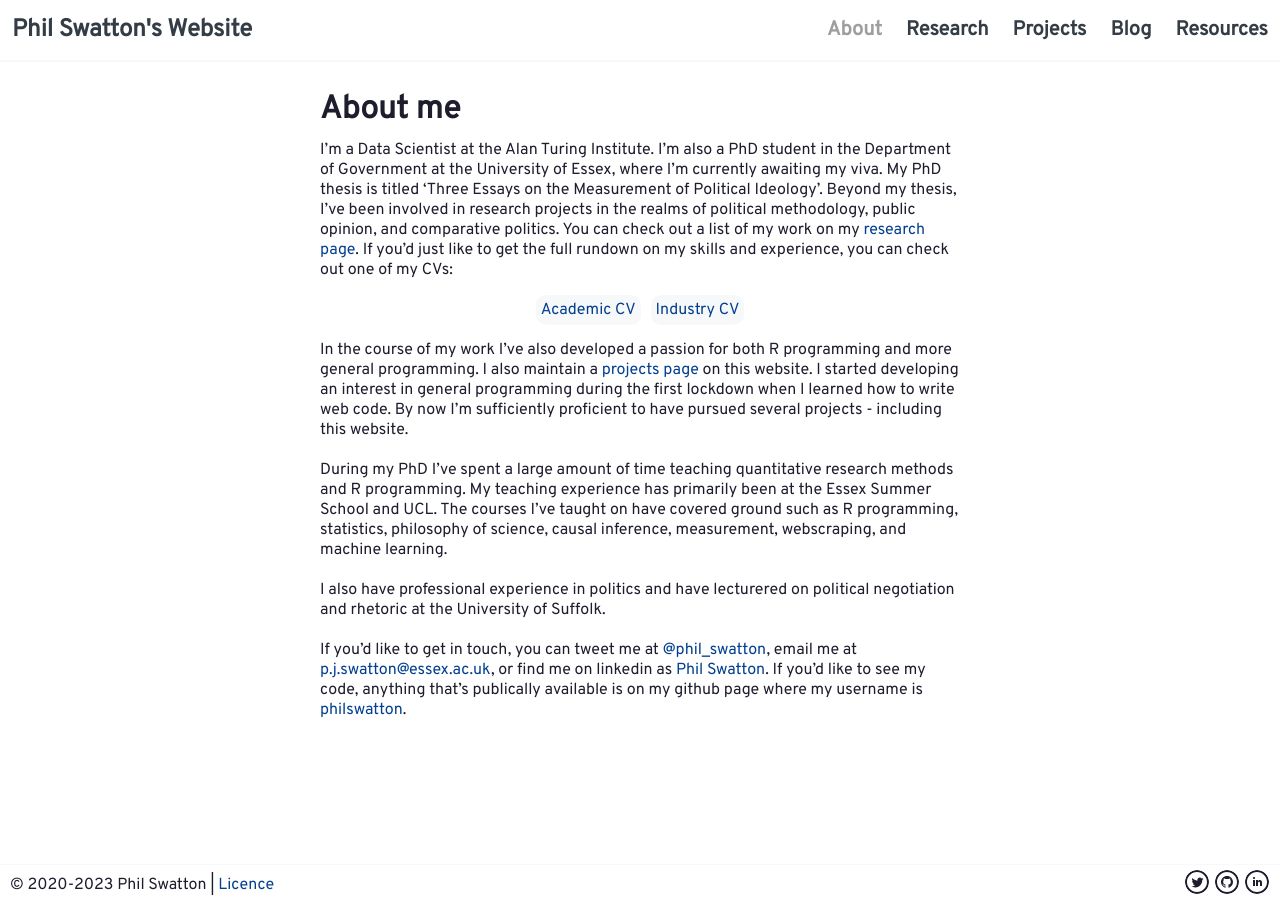
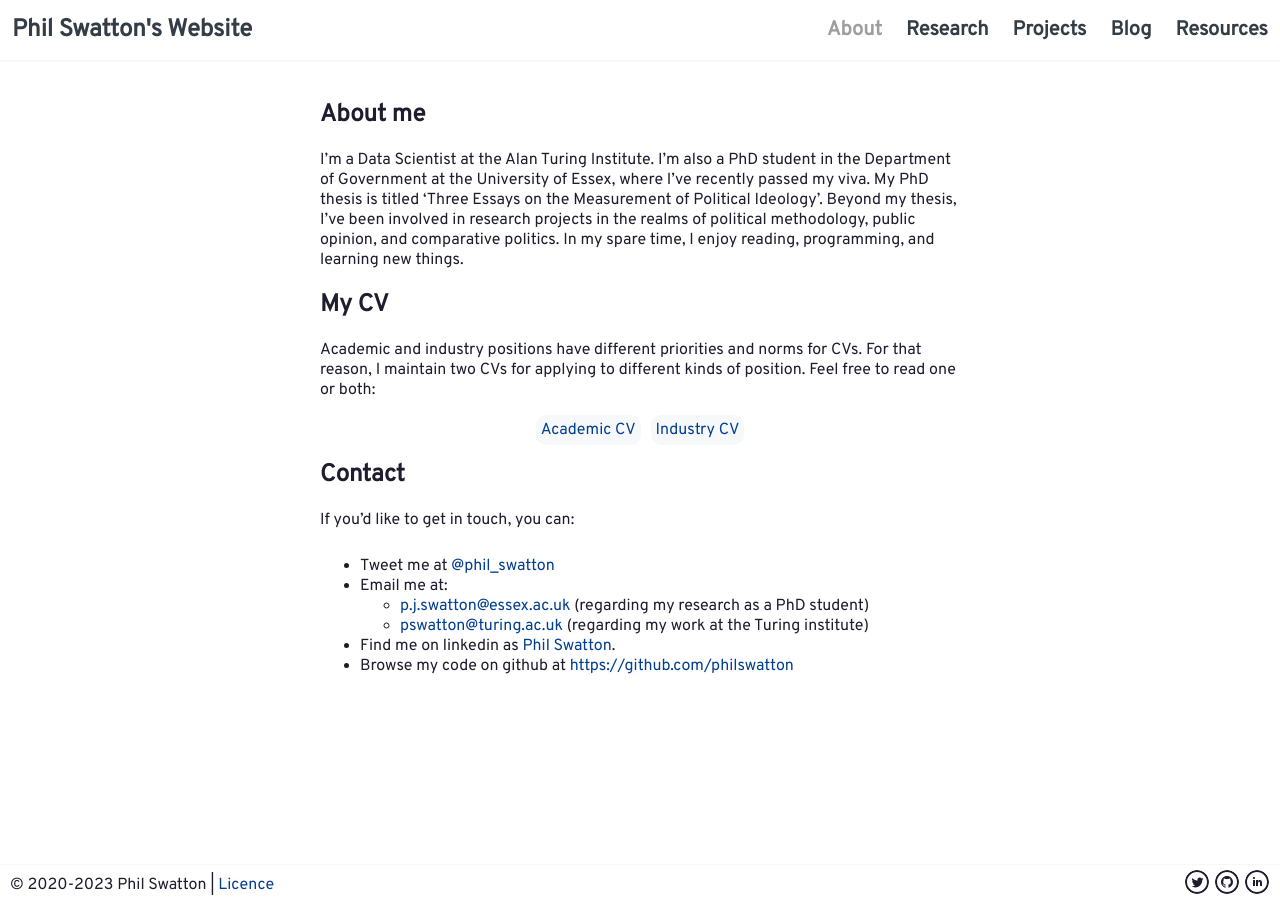
Before and after one commit to philswatton/philswatton.github.io, a Jekyll site: the page built from about.md, in a window 1280 px wide. Built offline with Jekyll 4.4.1, drawn with Linux system fonts in a browser that asks for light colours.

Commit message:
updated about page

```diff
--- a/about.md
+++ b/about.md
@@ -3,21 +3,26 @@ layout: default
 title: interests
 ---
 
-# About me
+## About me
 
-I'm a Data Scientist at the Alan Turing Institute. I'm also a PhD student in the Department of Government at the University of Essex, where I'm currently awaiting my viva. My PhD thesis is titled 'Three Essays on the Measurement of Political Ideology'. Beyond my thesis, I've been involved in research projects in the realms of political methodology, public opinion, and comparative politics. You can check out a list of my work on my [research page](/research)<!--, or a description of my interests on my [interests page](/interests)-->. If you'd just like to get the full rundown on my skills and experience, you can check out one of my CVs:
+I'm a Data Scientist at the Alan Turing Institute. I'm also a PhD student in the Department of Government at the University of Essex, where I've recently passed my viva. My PhD thesis is titled 'Three Essays on the Measurement of Political Ideology'. Beyond my thesis, I've been involved in research projects in the realms of political methodology, public opinion, and comparative politics. In my spare time, I enjoy reading, programming, and learning new things.
+
+## My CV
+
+Academic and industry positions have different priorities and norms for CVs. For that reason, I maintain two CVs for applying to different kinds of position. Feel free to read one or both:
 
 <div class="cv-div">
     <a href="Phil_Swatton_Academic_CV.pdf">Academic CV</a>
     <a href="Phil_Swatton_Industry_CV.pdf">Industry CV</a>
 </div>
 
-In the course of my work I've also developed a passion for both R programming and more general programming. I also maintain a [projects page](/projects) on this website. I started developing an interest in general programming during the first lockdown when I learned how to write web code. By now I'm sufficiently proficient to have pursued several projects - including this website.
+## Contact
 
-During my PhD I've spent a large amount of time teaching quantitative research methods and R programming. My teaching experience has primarily been at the Essex Summer School and UCL. The courses I've taught on have covered ground such as R programming, statistics, philosophy of science, causal inference, measurement, webscraping, and machine learning.
+If you'd like to get in touch, you can:
 
-I also have professional experience in politics and have lecturered on political negotiation and rhetoric at the University of Suffolk.
-
-If you'd like to get in touch, you can tweet me at [@phil_swatton](https://twitter.com/phil_swatton), email me at [p.j.swatton@essex.ac.uk](mailto:p.j.swatton@essex.ac.uk), or find me on linkedin as [Phil Swatton](https://www.linkedin.com/in/philswatton/). If you'd like to see my code, anything that's publically available is on my github page where my username is [philswatton](https://github.com/philswatton).
-
-<!-- on research gate as [Philip Swatton](https://www.researchgate.net/profile/Philip-Swatton) -->
+- Tweet me at [@phil_swatton](https://twitter.com/phil_swatton)
+- Email me at:
+  - [p.j.swatton@essex.ac.uk](mailto:p.j.swatton@essex.ac.uk) (regarding my research as a PhD student)
+  - [pswatton@turing.ac.uk](pswatton@turing.ac.uk) (regarding my work at the Turing institute)
+- Find me on linkedin as [Phil Swatton](https://www.linkedin.com/in/philswatton/).
+- Browse my code on github at <https://github.com/philswatton>
```
